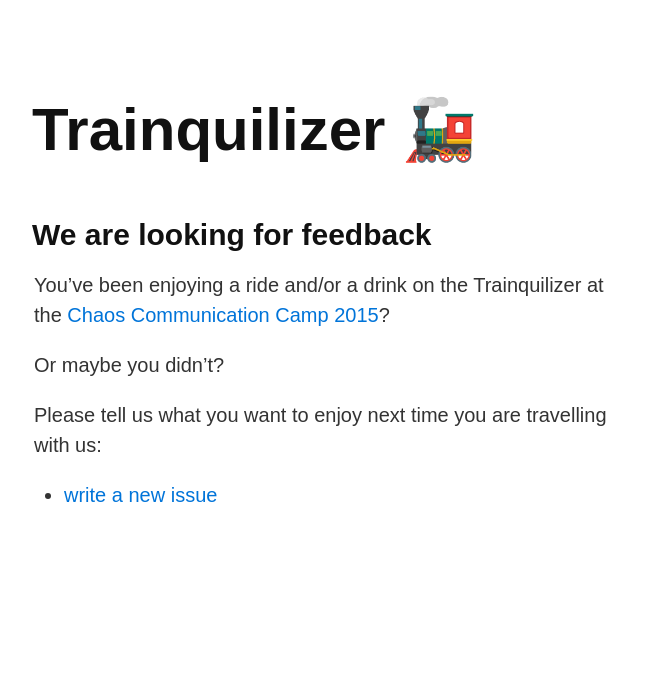
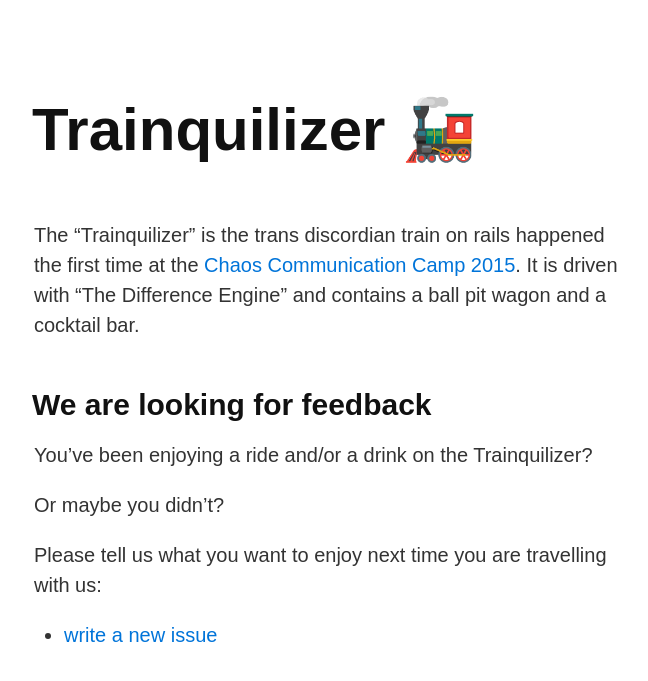
Before and after one commit to Trainqulilizer/Trainqulilizer.github.io, a Jekyll site: the page built from index.md, in a window 1280 px wide. Shown: the top 681 px of the page, without its empty margins (306-954 px from the left). Built offline with Jekyll 4.4.1, drawn with Linux system fonts in a browser that asks for light colours.

Commit message:
added description

```diff
--- a/index.md
+++ b/index.md
@@ -3,9 +3,11 @@ layout: page
 title: Trainquilizer 🚂
 ---
 
+The "Trainquilizer" is the trans discordian train on rails happened the first time at the [Chaos Communication Camp 2015](https://events.ccc.de/camp/2015/wiki/Main_Page). It is driven with "The Difference Engine" and contains a ball pit wagon and a cocktail bar.
+
 ## We are looking for feedback
 
-You've been enjoying a ride and/or a drink on the Trainquilizer at the [Chaos Communication Camp 2015](https://events.ccc.de/camp/2015/wiki/Main_Page)?
+You've been enjoying a ride and/or a drink on the Trainquilizer?
 
 Or maybe you didn't?
 
```
